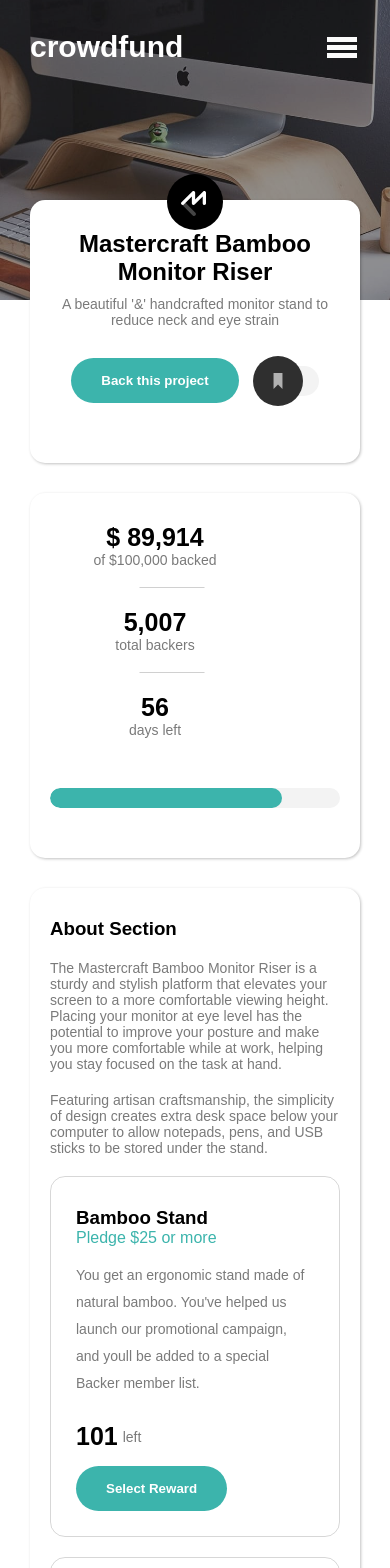
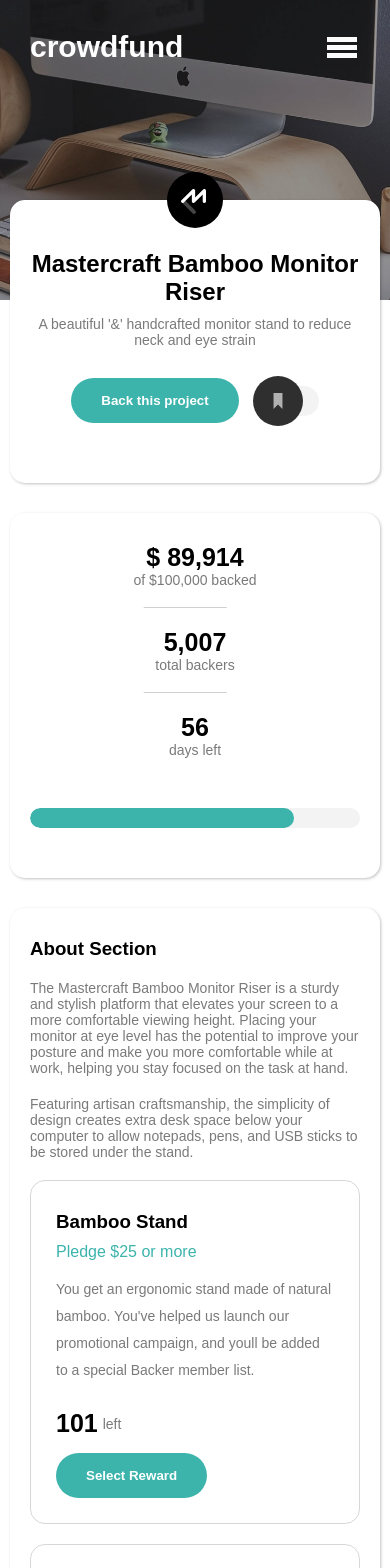
Before and after one commit to Haybuka/crowd-funding, a React (Create React App) app: page / in a window 390 px wide. Shown: the top 1568 px of the page. Built offline with nearby package versions, Linux system fonts and the light colour scheme.

Commit message:
adjusted styles

```diff
--- a/src/App.css
+++ b/src/App.css
@@ -55,7 +55,7 @@ body{
     /* overflow-x: hidden !important ; */
   }
   main{
-    padding: 0 30px;
+    padding: 0 10px;
   }
   .toggle-nav{
     display: none;
--- a/src/styles/Card.css
+++ b/src/styles/Card.css
@@ -25,7 +25,7 @@
 
 .Card-pledge{
     color: hsl(176, 50%, 47%);
-    /* font-weight: bold; */
+    margin-top: 10px;
 }
 
 .Card-footer_span{
--- a/src/styles/Layout.css
+++ b/src/styles/Layout.css
@@ -4,6 +4,7 @@
 }
 .Layout .intro-text{
     text-align: center;
+    margin-top: 20px;
 }
 .Layout .intro-text p{
     margin: 10px 0;
--- a/src/styles/ModalCard.css
+++ b/src/styles/ModalCard.css
@@ -113,6 +113,6 @@ input+aside{
 
   @media screen and (max-width:500px){
       .Modal.block{
-          width: auto;
+          width: 390px;
       }
   }
--- a/src/styles/Stats.css
+++ b/src/styles/Stats.css
@@ -27,6 +27,8 @@
         display: block;
         text-align: center;
         border: none;
+        margin-right: 0;
+        padding-right: 0;
         margin-bottom: 20px;
         padding-bottom: 20px;
         position: relative;
```
